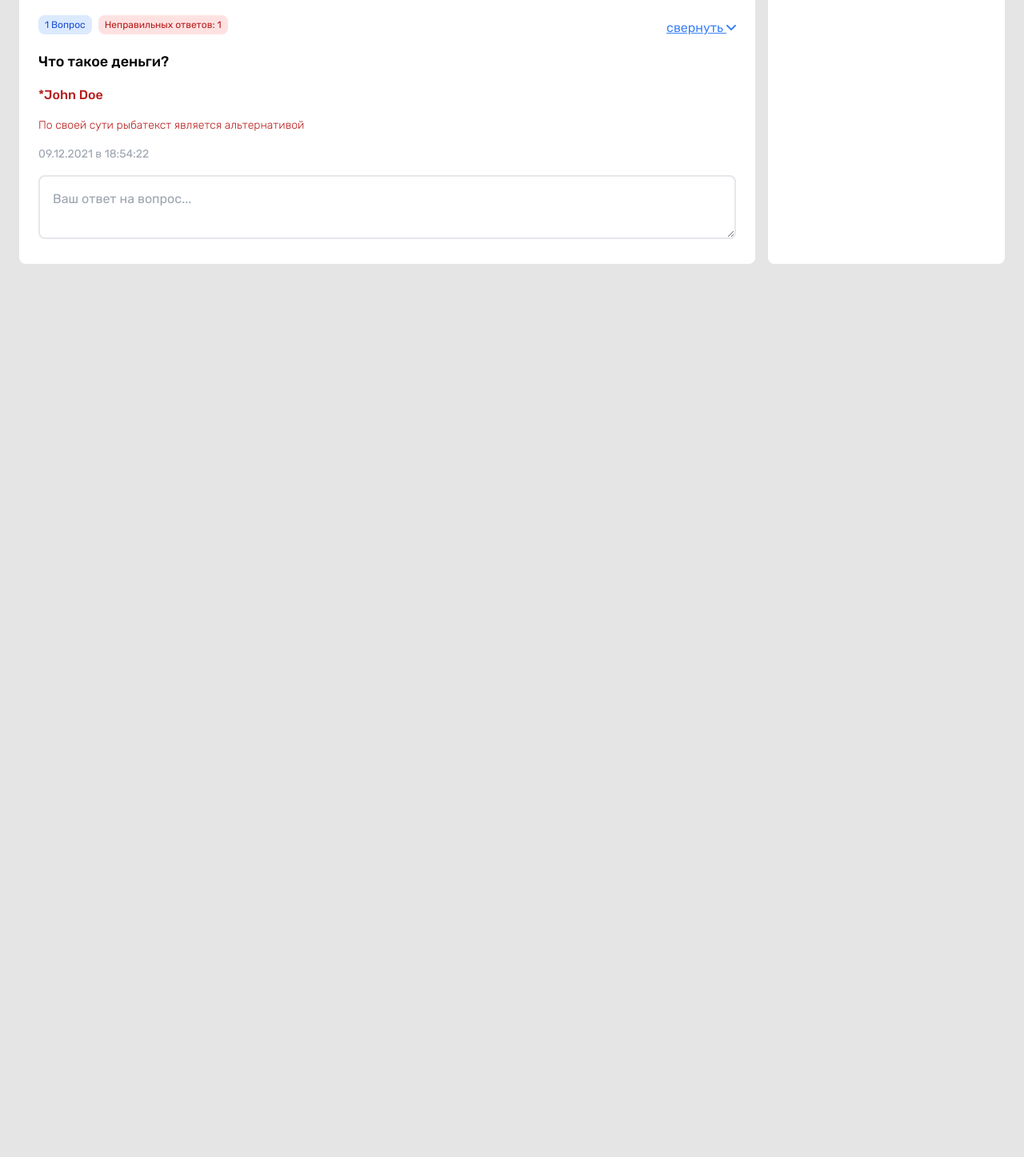
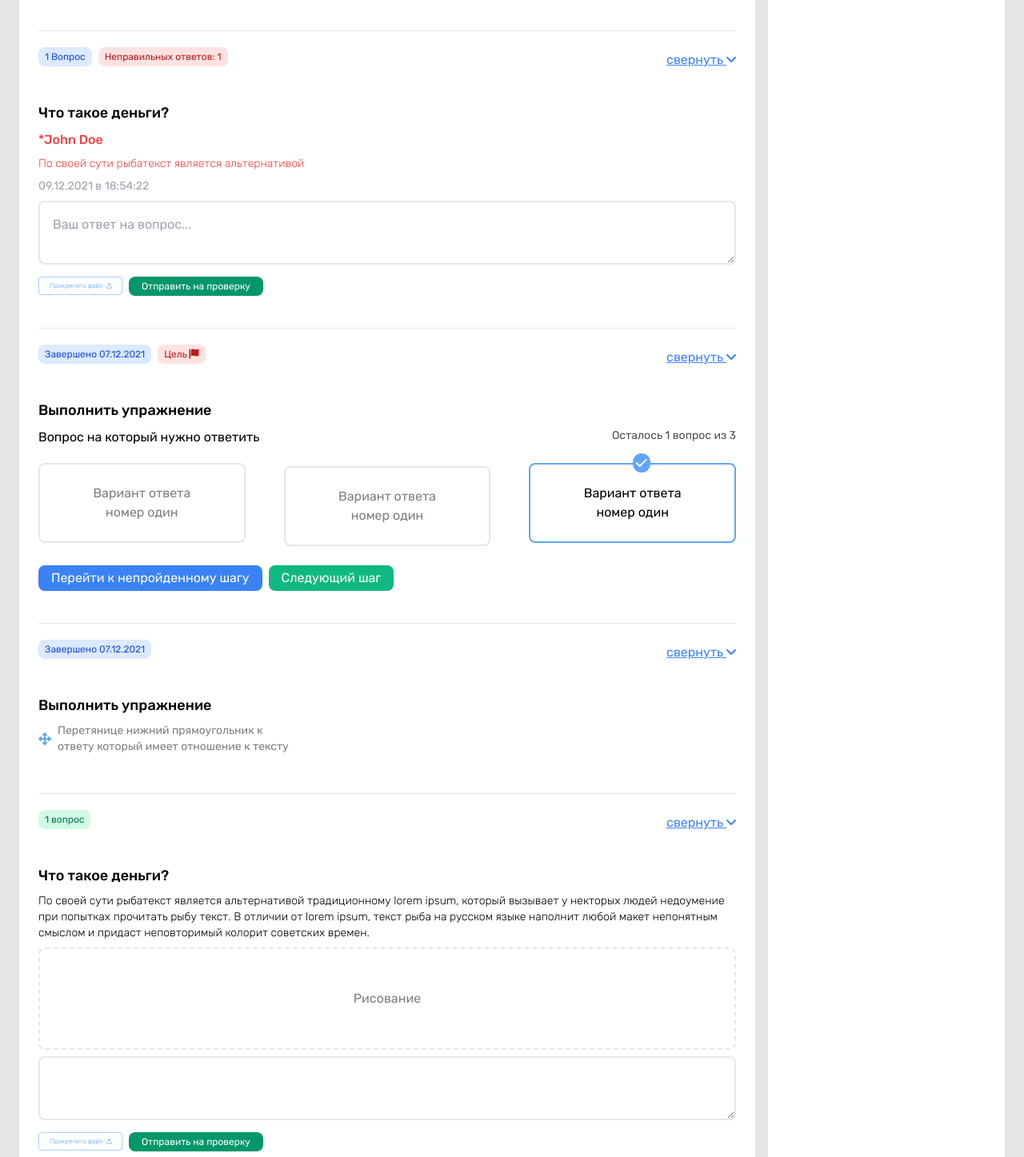
Before and after one commit to ARMAN-8/online-sabaq-vue, a Vue app: page /#/instructor-mode in a window 1280 px wide. Shown: the part 663-2110 px from the top of the page at 80% size. Before the commit the page ends 1017 px from the top, so only its background shows below. Built offline with nearby package versions, Linux system fonts and the light colour scheme; what tw-elements would draw is missing.

Commit message:
new changes

```diff
--- /dev/null
+++ b/public/html.html
@@ -0,0 +1,26 @@
+<!doctype html>
+<html lang="en">
+<head>
+    <meta charset="UTF-8">
+    <meta name="viewport"
+          content="width=device-width, user-scalable=no, initial-scale=1.0, maximum-scale=1.0, minimum-scale=1.0">
+    <meta http-equiv="X-UA-Compatible" content="ie=edge">
+    <title>Document</title>
+    <script src="https://cdn.tailwindcss.com"></script>
+</head>
+<body>
+
+<div>
+    <div class="grid">
+
+        <div>
+            <h1 class="font-medium text-2xl">Твои топ 3</h1>
+        </div>
+
+        <div></div>
+
+    </div>
+</div>
+
+</body>
+</html>
--- a/src/assets/tailwind.css
+++ b/src/assets/tailwind.css
@@ -12,6 +12,7 @@ html body {
 
 .container {
     @apply  mx-auto flex flex-wrap items-center justify-around p-6
+
 }
 
 .borderR {
--- a/src/components/instructor/Pagination.vue
+++ b/src/components/instructor/Pagination.vue
@@ -13,7 +13,7 @@
             </a>
           </li>
           <li class="page-item"><a
-              class="page-link relative block py-1.5 px-3 border-2 bg-yellow-500 outline-none transition-all duration-300 rounded-full text-white hover:text-white hover:bg-yellow-600 focus:shadow-md"
+              class="page-link relative block py-1.5 px-3 border-2 bg-blue-500 outline-none transition-all duration-300 rounded-full text-white hover:text-white hover:bg-blue-600 focus:shadow-md"
               href="#">1 <span class="visually-hidden">(current)</span></a></li>
           <li class="page-item active"><a
               class="page-link relative block py-1.5 px-3 border-2 bg-transparent outline-none transition-all duration-300 rounded-full text-gray-800 hover:text-gray-800 hover:bg-gray-200 focus:shadow-none"
--- a/src/components/layout/Hedaer.vue
+++ b/src/components/layout/Hedaer.vue
@@ -1,7 +1,6 @@
 <template>
   <div class="Header bg-white">
-    <nav
-        class="relative w-full flex flex-wrap items-center justify-between navbar navbar-expand-lg navbar-dark">
+    <nav class="relative w-full flex flex-wrap items-center justify-between navbar navbar-expand-lg navbar-dark">
       <div class="container mx-auto flex flex-wrap items-center justify-between px-6">
         <button
             class="navbar-toggler text-gray-200 border-0 hover:shadow-none hover:no-underline py-2 px-2.5 bg-transparent focus:outline-none focus:ring-0 focus:shadow-none focus:no-underline"
--- a/src/components/stepper/Stepper.vue
+++ b/src/components/stepper/Stepper.vue
@@ -1,6 +1,8 @@
 <template>
   <div class="Stepper">
 
+    <div class="flex items-center">
+      <img src="" alt="">
       <div class="space-y-4">
         <div class="flex justify-between space-y-2">
           <div>
@@ -9,18 +11,23 @@
           </span>
           </div>
           <div>
-          <a class="text-blue-500 underline" href="#">свернуть <i class="fas fa-angle-down"/></a>
+            <a class="text-blue-500 underline" data-bs-toggle="collapse" href="#collapse_1" role="button"
+               aria-expanded="false" aria-controls="collapseExample">
+              свернуть <i class="fas fa-angle-down"/>
+            </a>
           </div>
         </div>
+        <div class="collapse py-6" id="collapse_1">
           <h3 class="text-lg font-medium">Прочитать статью введение</h3>
           <p class="text-sm font-light">
             По своей сути рыбатекст является альтернативой традиционному lorem ipsum, который вызывает у некторых людей
             недоумение при попытках прочитать рыбу текст. В отличии от lorem ipsum, текст рыба на русском языке наполнит
             любой макет непонятным смыслом и придаст неповторимый колорит советских времен.
           </p>
-      <div class="flex items-center space-x-2">
+          <div class="flex items-center space-x-2 mt-6">
             <button class="px-4 py-1 bg-blue-500 text-white rounded-lg">Я прочитал(а) статью</button>
             <button class="px-4 py-1 bg-green-500 text-white rounded-lg">Следующий шаг</button>
+          </div>
         </div>
         <hr/>
 
@@ -35,23 +42,166 @@
             </span>
             </div>
             <div>
-            <a class="text-blue-500 underline" href="#">свернуть <i class="fas fa-angle-down"/></a>
+              <a class="text-blue-500 underline" data-bs-toggle="collapse" href="#collapse_2" role="button"
+                 aria-expanded="false" aria-controls="collapseExample">
+                свернуть <i class="fas fa-angle-down"/>
+              </a>
             </div>
           </div>
 
+          <div class="collapse py-6 space-y-2" id="collapse_2">
             <h3 class="text-lg font-medium">Что такое деньги?</h3>
-        <p class="text-red-700 font-medium">
+            <p class="text-red-500 font-medium">
               *John Doe
             </p>
-        <p class="text-red-700 font-light text-sm">
+            <p class="text-red-500 font-light text-sm">
               По своей сути рыбатекст является альтернативой
             </p>
             <p class="text-gray-400 text-sm">
               09.12.2021 в 18:54:22
             </p>
-        <textarea class="border-2 w-full rounded-lg h-20 p-4" name="" id="" placeholder="Ваш ответ на вопрос..."></textarea>
+            <textarea class="border-2 w-full rounded-lg h-20 p-4" name="" id="textarea_1"
+                      placeholder="Ваш ответ на вопрос..."></textarea>
+            <div class="flex items-center space-x-2 mt-6">
+              <a href="#">
+                <img src="../../assets/img/fileUpload.png" alt=""/>
+              </a>
+              <button class="px-4 py-1 bg-green-600 text-white rounded-lg text-xs">
+                Отправить на проверку
+              </button>
+            </div>
+          </div>
+        </div>
+        <hr/>
+
+        <div class="space-y-4">
+          <div class="flex justify-between space-y-2">
+            <div class="flex items-center space-x-2">
+            <span class="bg-blue-100 text-blue-700 text-xs px-2 py-1 rounded-lg">
+              Завершено 07.12.2021
+            </span>
+              <span class="bg-red-100 text-red-700 text-xs px-2 py-1 rounded-lg">
+              Цель <i class="fas fa-flag"/>
+            </span>
+            </div>
+            <div>
+              <a class="text-blue-500 underline" data-bs-toggle="collapse" href="#collapse_3" role="button"
+                 aria-expanded="false" aria-controls="collapseExample">
+                свернуть <i class="fas fa-angle-down"/>
+              </a>
+            </div>
+          </div>
+          <div class="collapse py-6 space-y-2" id="collapse_3">
+            <h3 class="text-lg font-medium">Выполнить упражнение</h3>
+            <div class="flex justify-between">
+              <div>Вопрос на который нужно ответить</div>
+              <div>
+                <p class="text-sm opacity-70">
+                  Осталось 1 вопрос из 3
+                </p>
+              </div>
+            </div>
+            <div class="grid lg:grid-cols-3 md:grid-cols-2 grid-cols-1 lg:gap-12 md:gap-6 gap-2">
+              <div class="py-3">
+                <div class="rounded-lg border-2 text-center py-6">
+            <span class="opacity-50">
+              Вариант ответа <br/> номер один
+            </span>
+                </div>
+              </div>
+              <div class="py-4">
+                <div class="rounded-lg border-2 text-center py-6">
+            <span class="opacity-50">
+              Вариант ответа <br/> номер один
+            </span>
+                </div>
+              </div>
+              <div class="relative py-3 text-center">
+                <i class="fas fa-check bg-blue-400 text-white p-1 rounded-full absolute top-0"/>
+                <div class="rounded-lg border-2 border-blue-400 text-center py-6">
+              <span class="">
+              Вариант ответа <br/> номер один
+            </span>
+                </div>
+              </div>
+            </div>
+            <div class="flex items-center space-x-2 mt-6">
+              <button class="px-4 py-1 bg-blue-500 text-white rounded-lg">Перейти к непройденному шагу</button>
+              <button class="px-4 py-1 bg-green-500 text-white rounded-lg">Следующий шаг</button>
+            </div>
+          </div>
+        </div>
+        <hr/>
+
+        <div class="space-y-4">
+          <div class="flex justify-between space-y-2">
+            <div class="flex items-center space-x-2">
+            <span class="bg-blue-100 text-blue-700 text-xs px-2 py-1 rounded-lg">
+              Завершено 07.12.2021
+            </span>
+            </div>
+            <div>
+              <a class="text-blue-500 underline" data-bs-toggle="collapse" href="#collapse_4" role="button"
+                 aria-expanded="false" aria-controls="collapseExample">
+                свернуть <i class="fas fa-angle-down"/>
+              </a>
+            </div>
+          </div>
+          <div class="collapse py-6 space-y-2" id="collapse_4">
+            <h3 class="text-lg font-medium">Выполнить упражнение</h3>
+            <div class="flex items-center space-x-2">
+              <i class="fas fa-up-down-left-right text-blue-400"/>
+              <p class="text-sm opacity-50">
+                Перетянице нижний прямоугольник к <br/> ответу который имеет отношение к тексту
+              </p>
+            </div>
+            <div class="grid lg:grid-cols-3">
+              <!--I don't get it-->
+            </div>
+          </div>
+        </div>
+        <hr/>
+        <div class="space-y-4">
+          <div class="flex justify-between space-y-2">
+            <div class="flex items-center space-x-2">
+            <span class="bg-green-100 text-green-700 text-xs px-2 py-1 rounded-lg">
+              1 вопрос
+            </span>
+            </div>
+            <div>
+              <a class="text-blue-500 underline" data-bs-toggle="collapse" href="#collapse_5" role="button"
+                 aria-expanded="false" aria-controls="collapseExample">
+                свернуть <i class="fas fa-angle-down"/>
+              </a>
+            </div>
+          </div>
+          <div class="collapse py-6 space-y-2" id="collapse_5">
+            <h3 class="text-lg font-medium">Что такое деньги?</h3>
+            <p class="text-sm font-light">
+              По своей сути рыбатекст является альтернативой традиционному lorem ipsum, который вызывает у некторых людей
+              недоумение при попытках прочитать рыбу текст. В отличии от lorem ipsum, текст рыба на русском языке наполнит
+              любой макет непонятным смыслом и придаст неповторимый колорит советских времен.
+            </p>
+            <div class="text-center border-2 border-dashed h-32 flex justify-center items-center rounded-lg">
+              <div class="opacity-50">
+                Рисование
+              </div>
+            </div>
+            <textarea class="border-2 w-full rounded-lg h-20 p-4" name=""
+                      placeholder="Ваш ответ на вопрос...">
+          </textarea>
+            <div class="flex items-center space-x-2 mt-6">
+              <a href="#">
+                <img src="../../assets/img/fileUpload.png" alt=""/>
+              </a>
+              <button class="px-4 py-1 bg-green-600 text-white rounded-lg text-xs">
+                Отправить на проверку
+              </button>
+            </div>
+          </div>
         </div>
 
+      </div>
     </div>
 
   </div>
--- a/src/views/student/DeviceDiagnostic.vue
+++ b/src/views/student/DeviceDiagnostic.vue
@@ -8,7 +8,7 @@
         </div>
         <div class="grid grid-cols-1 md:grid-cols-2 lg:grid-cols-3 lg:gap-16 md:gap-8 gap-4 w-full">
           <div class="card bg-white flex items-center p-6 rounded-lg space-x-4">
-            <div class="p-4 rounded-full bg-yellow-600">
+            <div class="p-4 rounded-full bg-blue-600">
               <span class="text-white font-bold text-2xl">01</span>
             </div>
             <p class="diagnosticP diagnosticPActive">Устройства и <br> подключения</p>
--- a/src/views/student/PassTheCourse.vue
+++ b/src/views/student/PassTheCourse.vue
@@ -7,7 +7,7 @@
           <div class="card bg-white p-6 rounded-lg col-span-9 space-y-4">
             <h3 class="testCourseTitle">Тестовые курсы</h3>
             <div class="flex justify-between w-80">
-              <span class="testCourseSubtitle text-yellow-500">Правила</span>
+              <span class="testCourseSubtitle text-blue-500">Правила</span>
               <span class="testCourseSubtitle text-blue-400">Инструкция ответственного</span>
             </div>
             <p>
```
Also changed, not shown: src/assets/img/fileUpload.png (added). Lines whose indentation alone changed are shown as unchanged.
